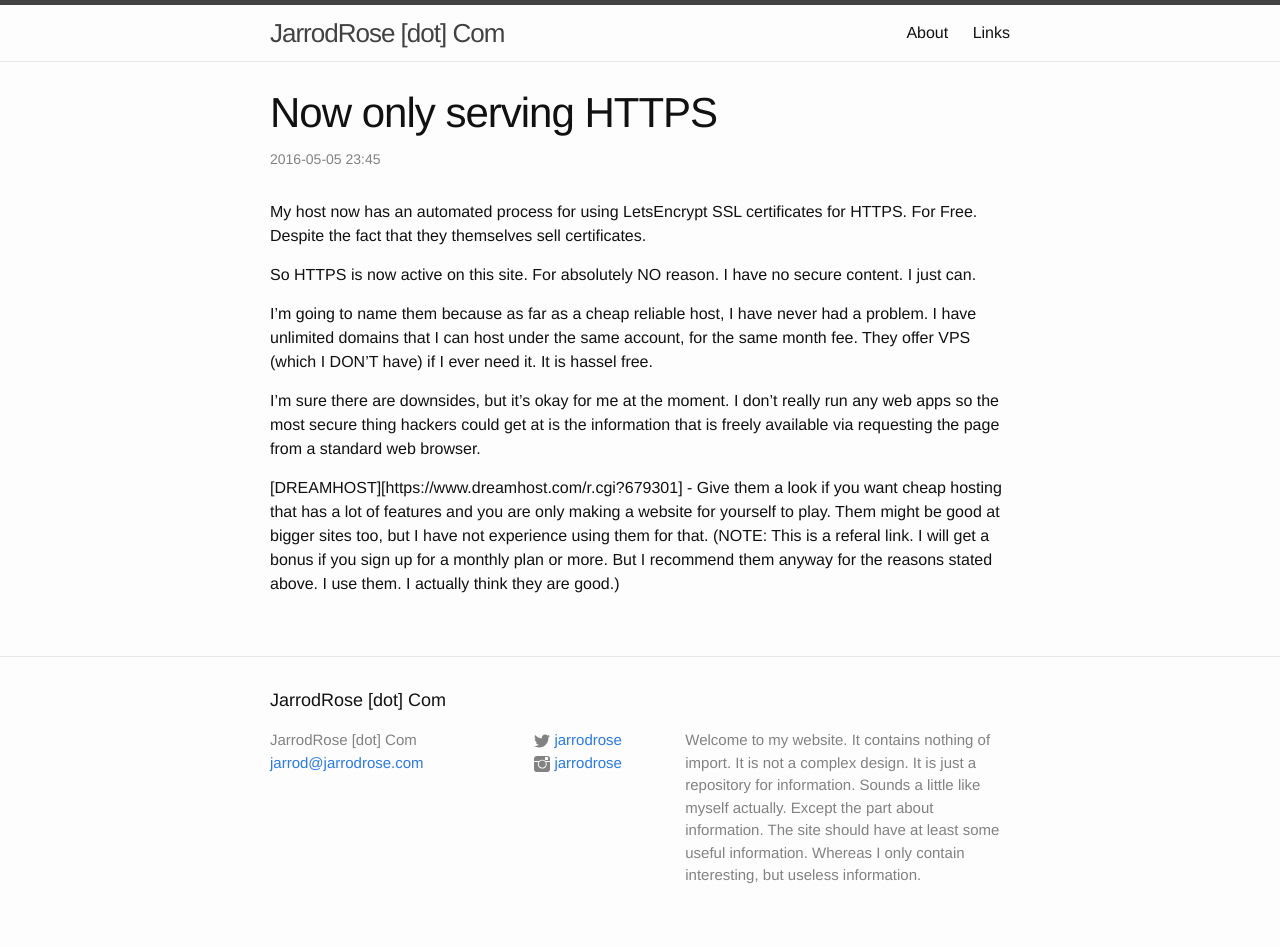
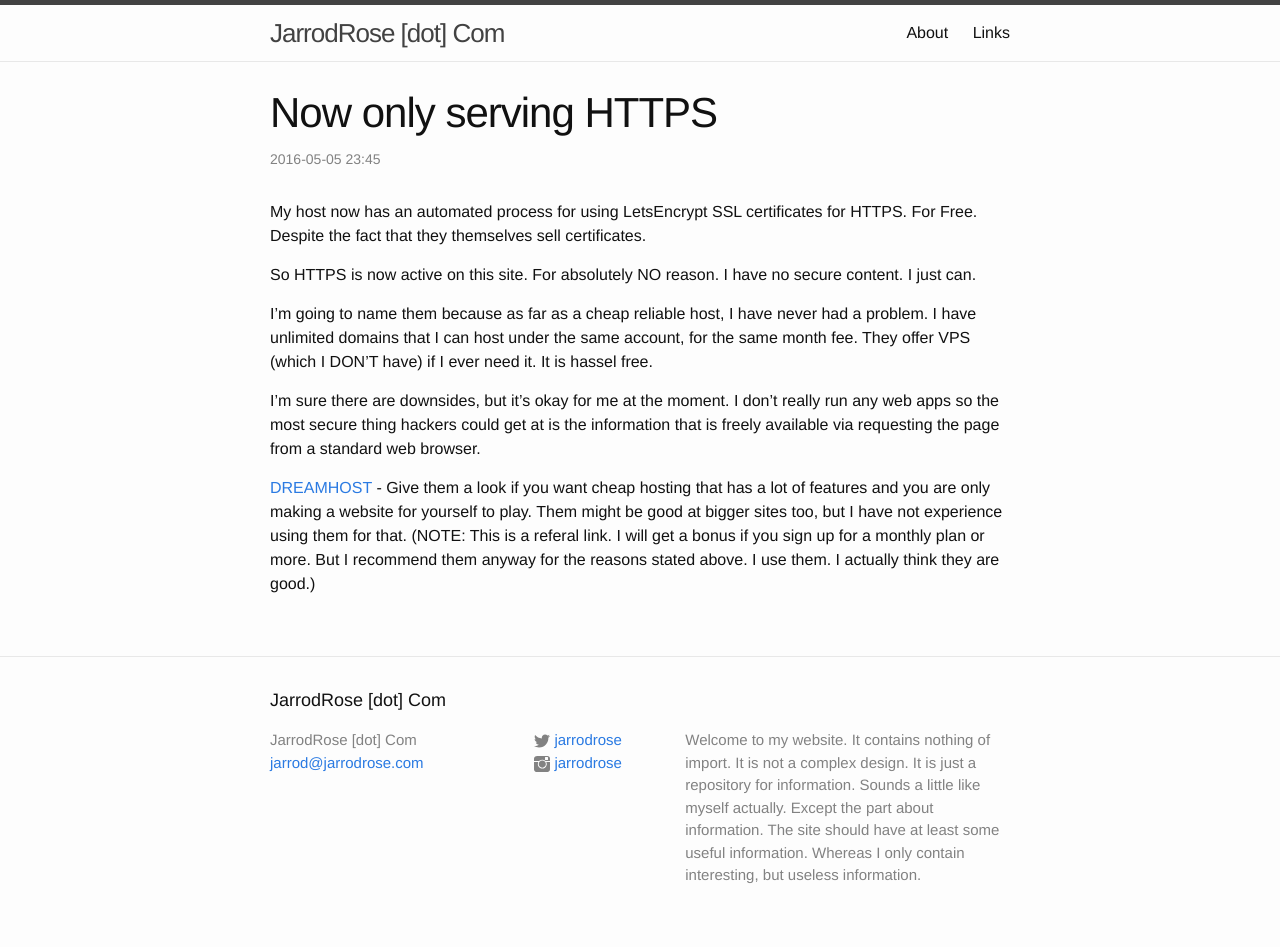
Before and after one commit to jarrodrose/jarrodrose.github.io, a Jekyll site: the page built from _posts/2016-05-06-now-only-serving-https.markdown, in a window 1280 px wide. Built offline with Jekyll 4.4.1, drawn with Linux system fonts in a browser that asks for light colours.

Commit message:
content: Fixed syntax error in post

```diff
--- a/_posts/2016-05-06-now-only-serving-https.markdown
+++ b/_posts/2016-05-06-now-only-serving-https.markdown
@@ -18,7 +18,7 @@ I'm sure there are downsides, but it's okay for me at the moment. I don't really
 most secure thing hackers could get at is the information that is freely available via requesting the page
 from a standard web browser.
 
-[DREAMHOST][https://www.dreamhost.com/r.cgi?679301] - Give them a look if you want cheap hosting that has a
+[DREAMHOST](https://www.dreamhost.com/r.cgi?679301) - Give them a look if you want cheap hosting that has a
 lot of features and you are only making a website for yourself to play. Them might be good at bigger sites too,
 but I have not experience using them for that. (NOTE: This is a referal link. I will get a bonus if you sign up
 for a monthly plan or more. But I recommend them anyway for the reasons stated above. I use them. I actually think
```
